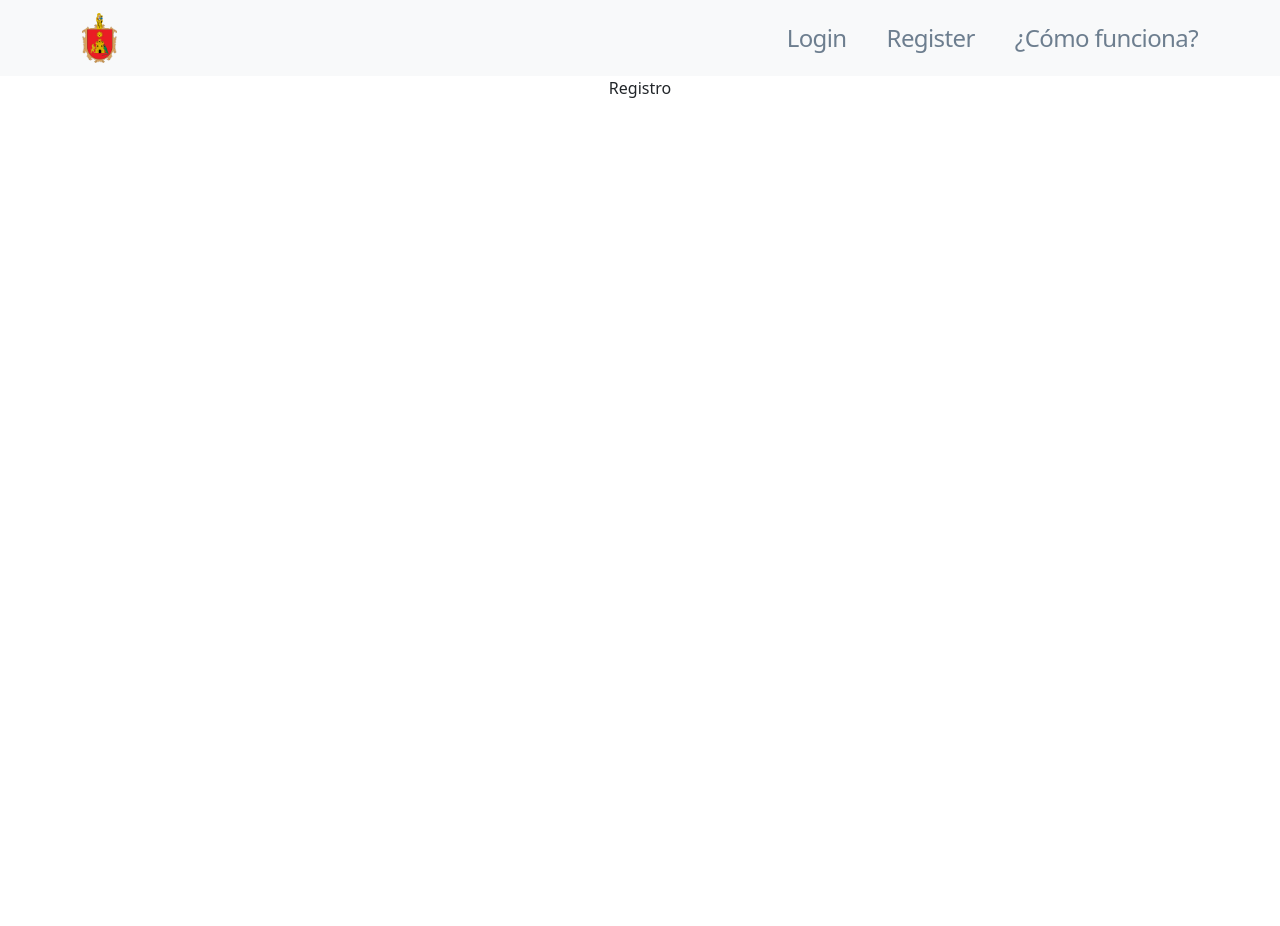
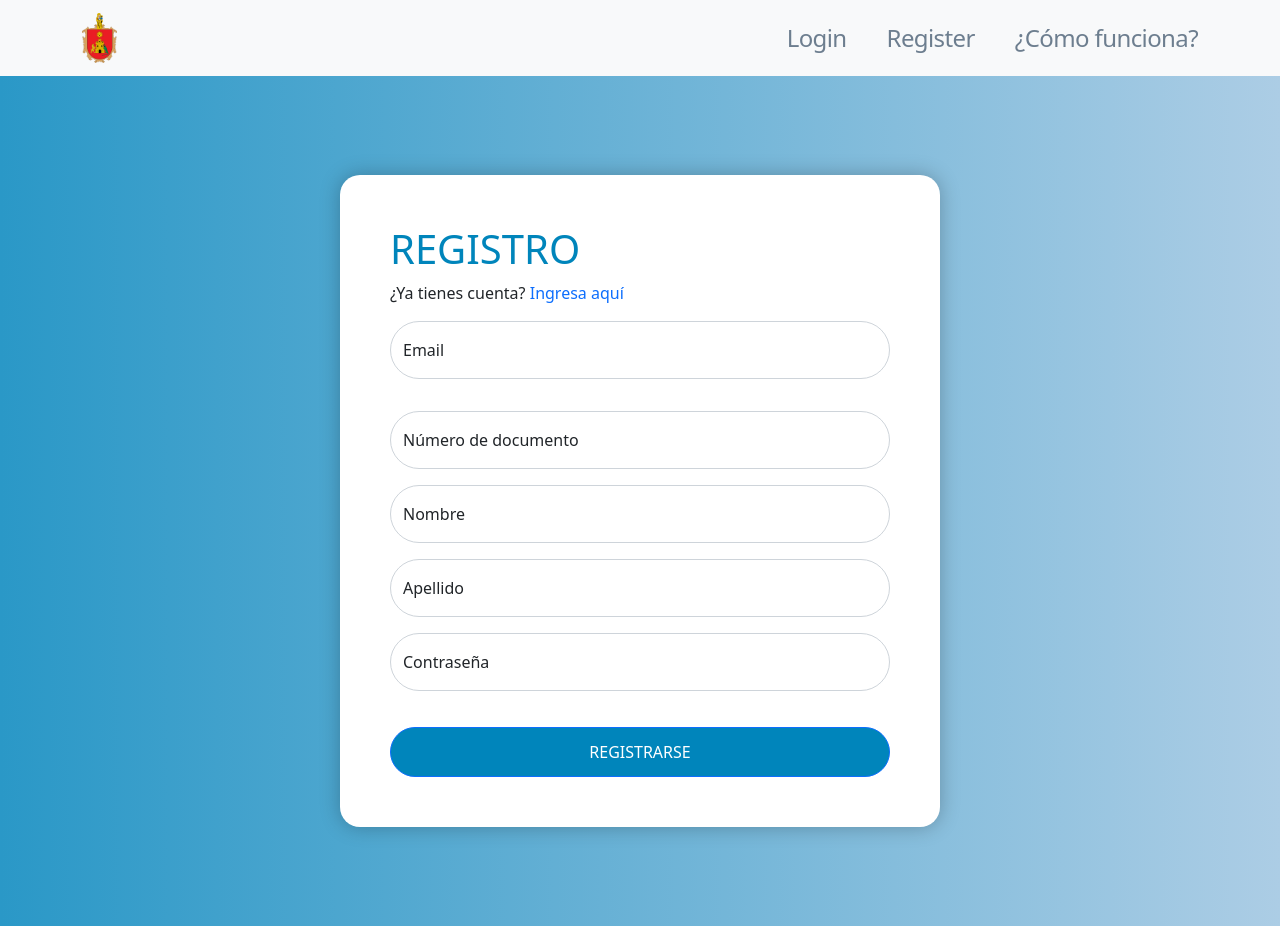
Before and after one commit to anfsanchezru/Choco_Peaje, a React (Create React App) app: page /registro in a window 1280 px wide. Before the commit the page ends 800 px from the top, so only its background shows below. Built offline with nearby package versions, Linux system fonts and the light colour scheme.

Commit message:
Estilos actualizados Login y Register

```diff
--- a/src/App.css
+++ b/src/App.css
@@ -1,5 +1,8 @@
 .App {
   text-align: center;
+  min-height: 100vh;
+  display: flex;
+  flex-direction: column;
 }
 
 .App-logo {
--- a/src/components/Login.jsx
+++ b/src/components/Login.jsx
@@ -1,6 +1,6 @@
 import React, { useState, useEffect } from "react";
 import { Container, Form, Button } from "react-bootstrap";
-import { useNavigate } from "react-router-dom";
+import { Link, useNavigate } from "react-router-dom";
 
 export default function Login({ setLogged }) {
   let navigate = useNavigate();
@@ -32,13 +32,70 @@ export default function Login({ setLogged }) {
     }
   });
 
+  const containerStyle = {
+    flexGrow: "1",
+    height: "100%",
+    display: "flex",
+    flexDirection: "column",
+    aligntItems: "center",
+    justifyContent: "center",
+    padding: "100px",
+    maxWidth: "800px",
+    maxHeight: "650px"
+  }
+
+  const formStyle = {
+    flexGrow: "1",
+    borderRadius: "20px",
+    padding: "50px",
+    boxShadow: "0px 0px 20px rgba(0, 0, 0, 0.25)",
+    background: "white",
+    display: "flex",
+    flexDirection: "column",
+    justifyContent: "space-between",
+    textAlign: "left"
+  }
+
+  const background = {
+    backgroundImage: "linear-gradient(90deg, #2A98C7 0%, #ACCDE5 100%",
+    flexGrow: "1",
+    height: "100%",
+    display: "flex",
+    flexDirection: "column",
+    aligntItems: "center",
+    justifyContent: "center",
+  }
+
+  const textStyles = {
+    h1: {
+      color: "#0085BB"
+    },
+    link: {
+      textDecoration: "none"
+    },
+    button: {
+      marginTop: "20px",
+      borderRadius: "30px",
+      height: "45px",
+      background: "#0085BB"
+    },
+    formBox: {
+      borderRadius: "20px"
+    }
+  }
+
   return (
+    <>
+      <div style={background}>
+        <Container fluid="md" style={containerStyle}>
+          <Form style={formStyle}>
             <div>
-      <Container fluid="md" className="">
-        <Form>
+              <h1 style={textStyles.h1}>LOGIN</h1>
+              <p>¿No tienes cuenta? <Link to="/registro" style={textStyles.link}>Registrate aquí</Link></p>
+            </div>
             <Form.Group className="mb-3" controlId="formBasicEmail">
-            <Form.Label>Email address</Form.Label>
-            <Form.Control
+              <Form.Label>Email</Form.Label>
+              <Form.Control style={textStyles.formBox}
                 type="email"
                 placeholder="Enter email"
                 value={email}
@@ -46,14 +103,11 @@ export default function Login({ setLogged }) {
                   setEmail(e.target.value);
                 }}
               />
-            <Form.Text className="text-muted">
-              We'll never share your email with anyone else.
-            </Form.Text>
             </Form.Group>
 
             <Form.Group className="mb-3" controlId="formBasicPassword">
-            <Form.Label>Password</Form.Label>
-            <Form.Control
+              <Form.Label>Contraseña</Form.Label>
+              <Form.Control style={textStyles.formBox}
                 type="password"
                 placeholder="Password"
                 value={password}
@@ -62,11 +116,12 @@ export default function Login({ setLogged }) {
                 }}
               />
             </Form.Group>
-          <Button variant="primary" type="submit" onClick={login}>
+            <Button variant="primary" type="submit" onClick={login} style={textStyles.button}>
               INGRESA
             </Button>
           </Form>
         </Container>
       </div>
+    </>
   );
 }
--- a/src/components/Registro.jsx
+++ b/src/components/Registro.jsx
@@ -1,9 +1,142 @@
-import React from 'react'
+import React, { useState, useEffect } from 'react';
+import { Container, Form, Button, FloatingLabel } from "react-bootstrap";
+import { Link, useNavigate } from "react-router-dom";
 
 export default function Registro() {
+
+    let navigate = useNavigate();
+    const [email, setEmail] = useState("");
+    const [documento, setDocumento] = useState("");
+    const [name, setName] = useState("");
+    const [lastName, setlastName] = useState("");
+    const [password, setPassword] = useState("");
+
+    const register = (e) => {
+        e.preventDefault();
+        const registerData = {
+            email: email,
+            documento: documento,
+            name: name,
+            lastname: lastName,
+            password: password
+        }
+        console.log(registerData);
+    }
+
+    const containerStyle = {
+        flexGrow: "1",
+        height: "100%",
+        display: "flex",
+        flexDirection: "column",
+        aligntItems: "center",
+        justifyContent: "center",
+        padding: "100px",
+        maxWidth: "800px",
+        maxHeight: "650px"
+    }
+
+    const formStyle = {
+        flexGrow: "1",
+        borderRadius: "20px",
+        padding: "50px",
+        boxShadow: "0px 0px 20px rgba(0, 0, 0, 0.25)",
+        background: "white",
+        display: "flex",
+        flexDirection: "column",
+        justifyContent: "space-between",
+        textAlign: "left"
+    }
+
+    const background = {
+        backgroundImage: "linear-gradient(90deg, #2A98C7 0%, #ACCDE5 100%",
+        flexGrow: "1",
+        height: "100%",
+        display: "flex",
+        flexDirection: "column",
+        aligntItems: "center",
+        justifyContent: "center",
+        padding: "100px"
+    }
+
+    const textStyles = {
+        h1: {
+            color: "#0085BB"
+        },
+        link: {
+            textDecoration: "none"
+        },
+        button: {
+            marginTop: "20px",
+            borderRadius: "30px",
+            height: "50px",
+            background: "#0085BB"
+        },
+        formBox: {
+            borderRadius: "30px",
+        }
+    }
+
     return (
-        <div>
-            Registro
-        </div>
+        <>
+            <div style={background}>
+                <Container fluid="md" style={containerStyle}>
+                    <Form style={formStyle}>
+
+                        <div>
+                            <h1 style={textStyles.h1}>REGISTRO</h1>
+                            <p>¿Ya tienes cuenta? <Link to="/login" style={textStyles.link}>Ingresa aquí</Link></p>
+                        </div>
+
+                        <Form.Group className="mb-3" controlId="formBasicEmail">
+                            <FloatingLabel controlId="floatingInput" label="Email" className="mb-3" >
+                                <Form.Control type="email" placeholder="name@example.com" style={textStyles.formBox}
+                                    onChange={(e) => {
+                                        setEmail(e.target.value);
+                                    }} />
+                            </FloatingLabel>
+                        </Form.Group>
+
+                        <Form.Group className="mb-3" controlId="formBasicDocument">
+                            <FloatingLabel controlId="floatingInput" label="Número de documento">
+                                <Form.Control type="number" placeholder="110478956413" style={textStyles.formBox}
+                                    onChange={(e) => {
+                                        setDocumento(e.target.value);
+                                    }} />
+                            </FloatingLabel>
+                        </Form.Group>
+
+                        <Form.Group className="mb-3" controlId="formBasicNombre">
+                            <FloatingLabel controlId="floatingInput" label="Nombre">
+                                <Form.Control type="text" placeholder="Adam" style={textStyles.formBox}
+                                    onChange={(e) => {
+                                        setName(e.target.value);
+                                    }} />
+                            </FloatingLabel>
+                        </Form.Group>
+
+                        <Form.Group className="mb-3" controlId="formBasicApellido">
+                            <FloatingLabel controlId="floatingInput" label="Apellido">
+                                <Form.Control type="text" placeholder="Smith" style={textStyles.formBox}
+                                    onChange={(e) => {
+                                        setlastName(e.target.value);
+                                    }} />
+                            </FloatingLabel>
+                        </Form.Group>
+
+                        <Form.Group className="mb-3" controlId="formBasicPassword">
+                            <FloatingLabel controlId="floatingPassword" label="Contraseña">
+                                <Form.Control type="password" placeholder="Password" style={textStyles.formBox}
+                                    onChange={(e) => {
+                                        setPassword(e.target.value);
+                                    }} />
+                            </FloatingLabel>
+                        </Form.Group>
+                        <Button variant="primary" type="submit" onClick={register} style={textStyles.button}>
+                            REGISTRARSE
+                        </Button>
+                    </Form>
+                </Container>
+            </div>
+        </>
     )
 }
```
Also changed, not shown: src/components/NavbarChoco.module.css (added, +12 -0 lines). Lines whose indentation alone changed are shown as unchanged.
